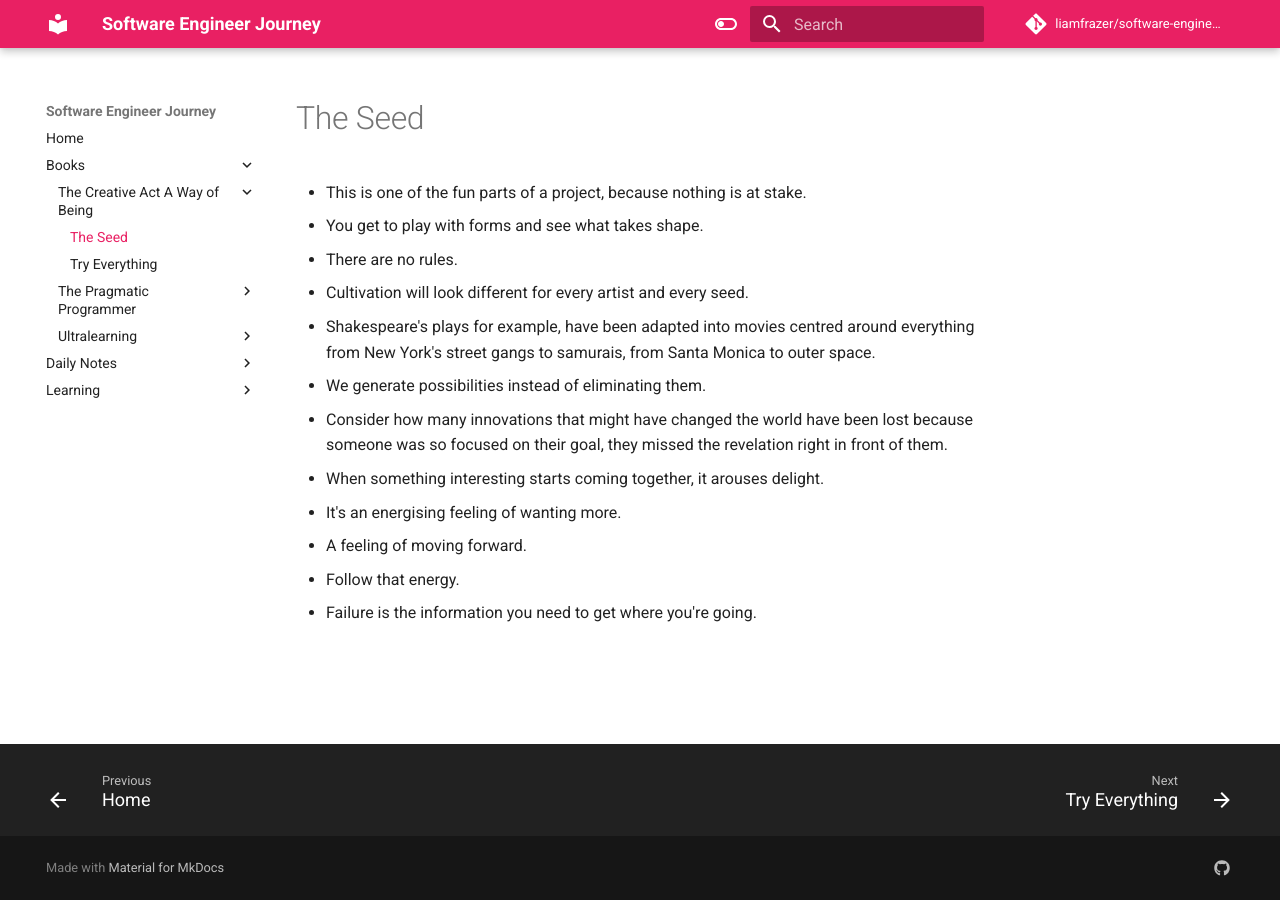
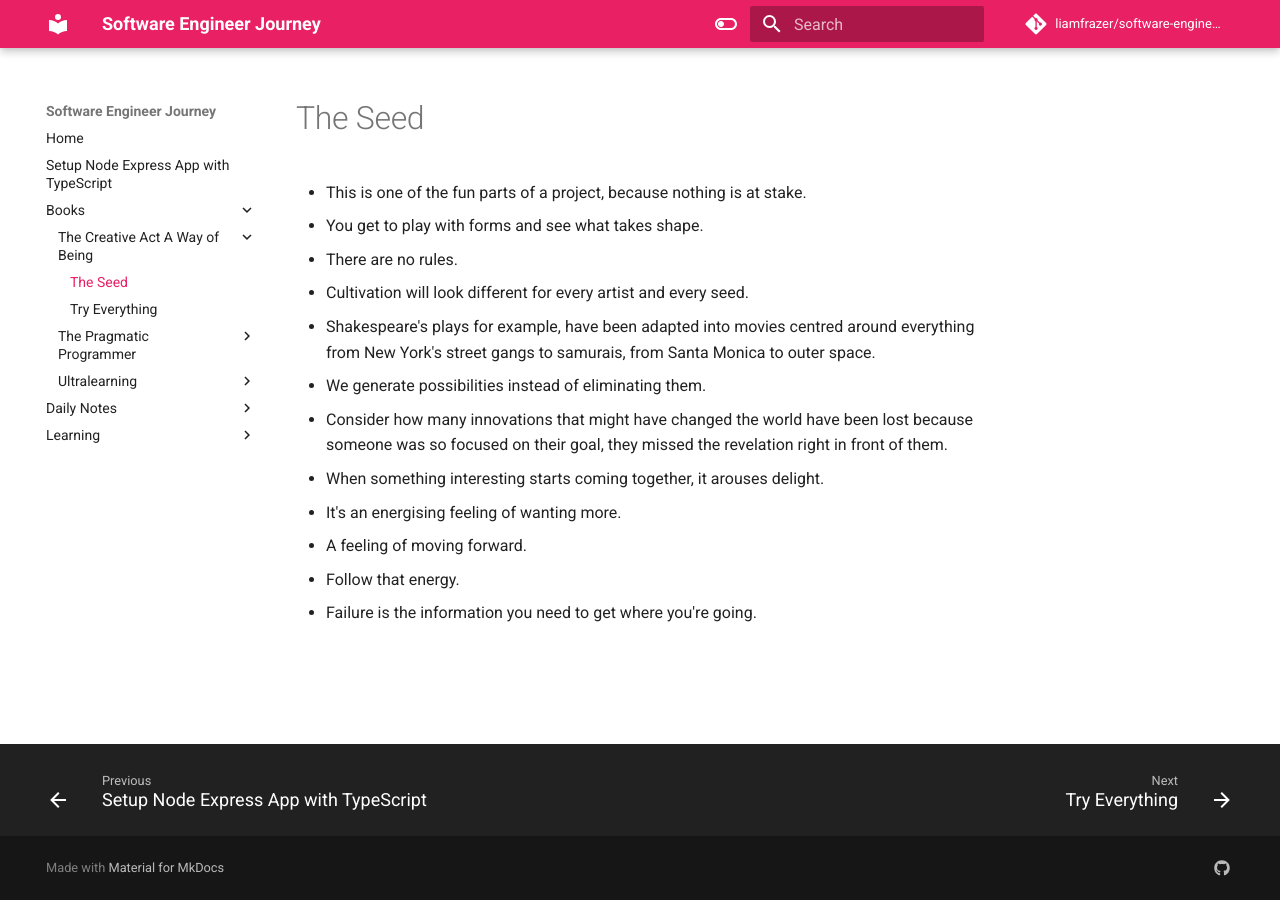
Before and after one commit to liamfrazer/software-engineer-journey, an MkDocs documentation site: the page built from docs/Books/The Creative Act - A Way of Being/The Seed.md, in a window 1280 px wide. Built offline with MkDocs 1.6.1 and Material for MkDocs 9.7.7, drawn with Linux system fonts in a browser that asks for light colours; comment, search, counter and statistics services are not loaded.

Commit message:
vault backup: 2023-12-30 10:25:41

```diff
--- /dev/null
+++ b/docs/Setup Node Express App with TypeScript.md
@@ -0,0 +1,6 @@
+---
+tags:
+  - Node
+  - Express
+---
+# Setup Node Express App with TypeScript
```
Also changed, not shown: docs/index.md (+2 -0 lines).
